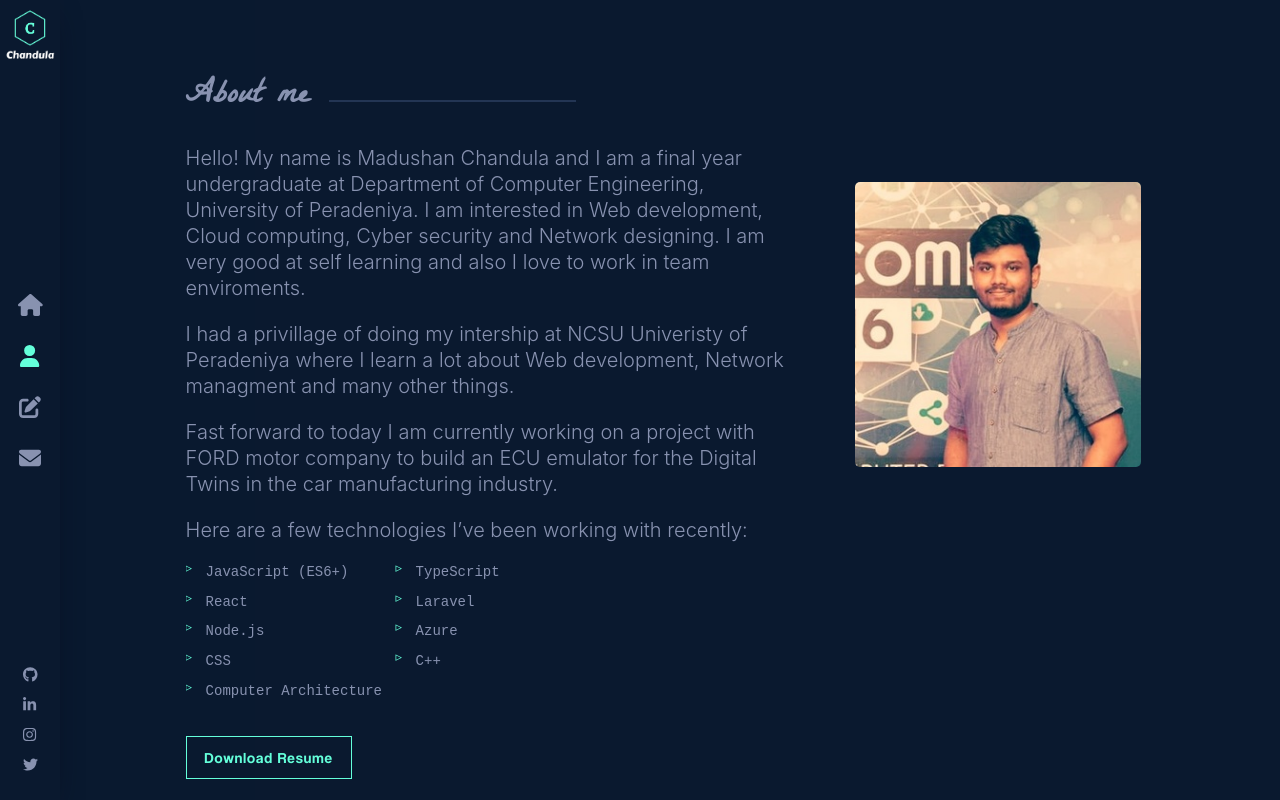
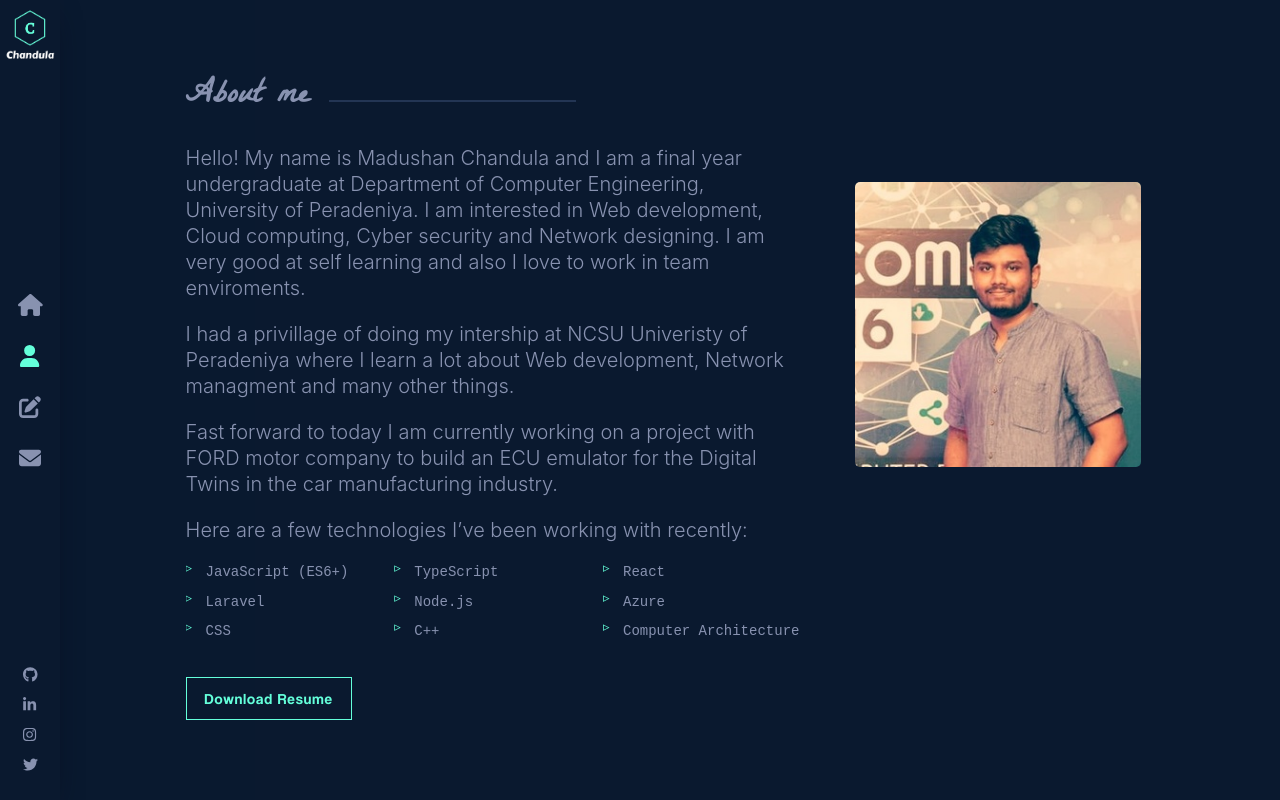
Before and after one commit to Chandula-JPDM/Portfolio, a React (Create React App) app: page /about in a window 1280 px wide. Built offline with nearby package versions, Linux system fonts and the light colour scheme.

Commit message:
update number of columns

```diff
--- a/src/components/About/index.scss
+++ b/src/components/About/index.scss
@@ -46,7 +46,7 @@
 
         ul{
             display: grid;
-            grid-template-columns: repeat(2, minmax(140px, 200px));
+            grid-template-columns: repeat(3, minmax(140px, 200px));
             gap: 0px 10px;
             padding: 0px;
             margin: 20px 0px 0px;
```
